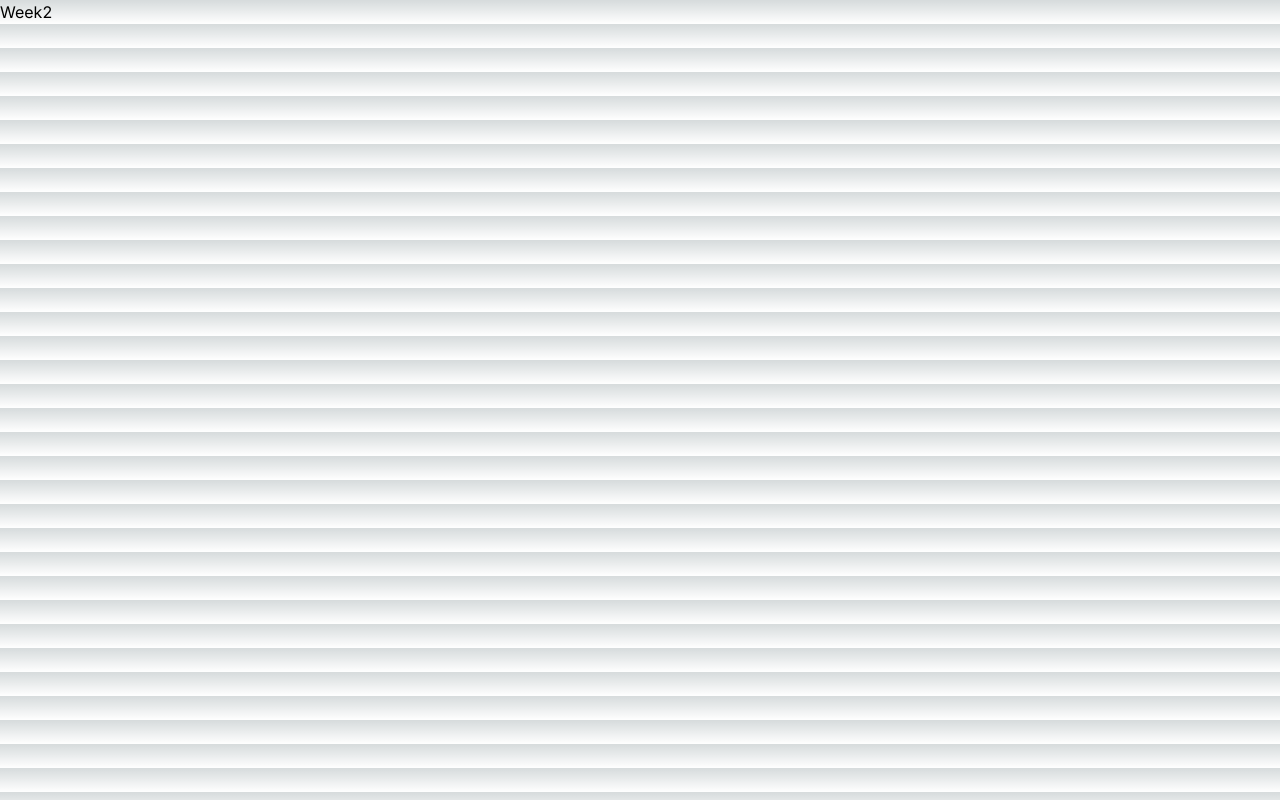
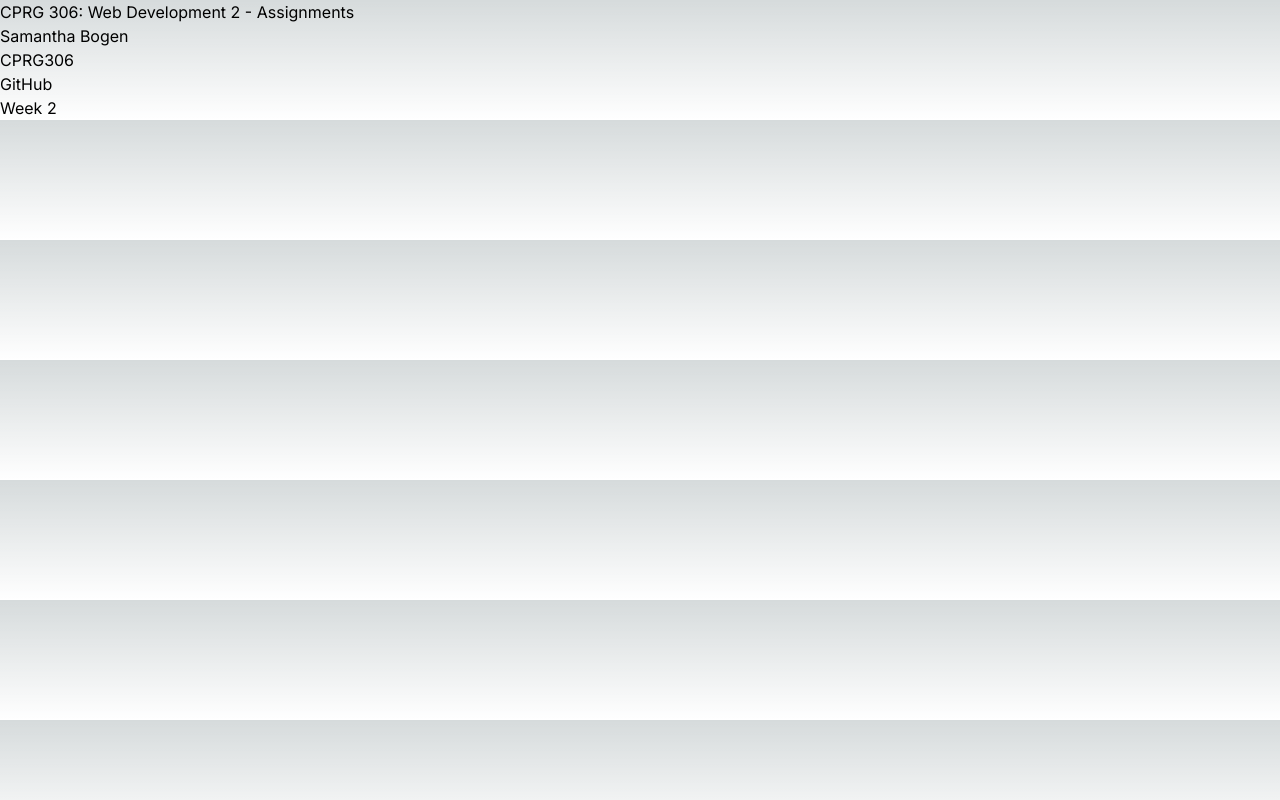
Before and after one commit to samnbogen/cprg306-assignments, a Next.js app: page / in a window 1280 px wide. Built offline with nearby package versions, Linux system fonts and the light colour scheme.

Commit message:
week 2
finished assignment for week 2

```diff
--- a/app/page.js
+++ b/app/page.js
@@ -1,7 +1,12 @@
 import Link from 'next/link';
+import StudentInfo from "./student-info";
 
 export default function Page() {
   return (
-    <Link href="/week2">Week2</Link>
+    <div>
+      <h1> CPRG 306: Web Development 2 - Assignments</h1>
+      <StudentInfo />
+      <Link href="/week2">Week 2</Link>
+    </div>
   );
 }
--- /dev/null
+++ b/app/student-info.js
@@ -0,0 +1,11 @@
+import Link from 'next/link';
+
+export default function StudentInfo() {
+    return (
+        <ul>
+            <li>Samantha Bogen</li>
+            <li>CPRG306</li>
+            <li><Link href="https://github.com/samnbogen">GitHub</Link></li>
+        </ul>
+    );
+}
--- a/app/week2/page.js
+++ b/app/week2/page.js
@@ -0,0 +1,10 @@
+import StudentInfo from "../student-info";
+
+export default function Page() {
+    return (
+        <div>
+            <h1>My Shopping List</h1>
+            <StudentInfo />
+        </div>
+    );
+}
```
